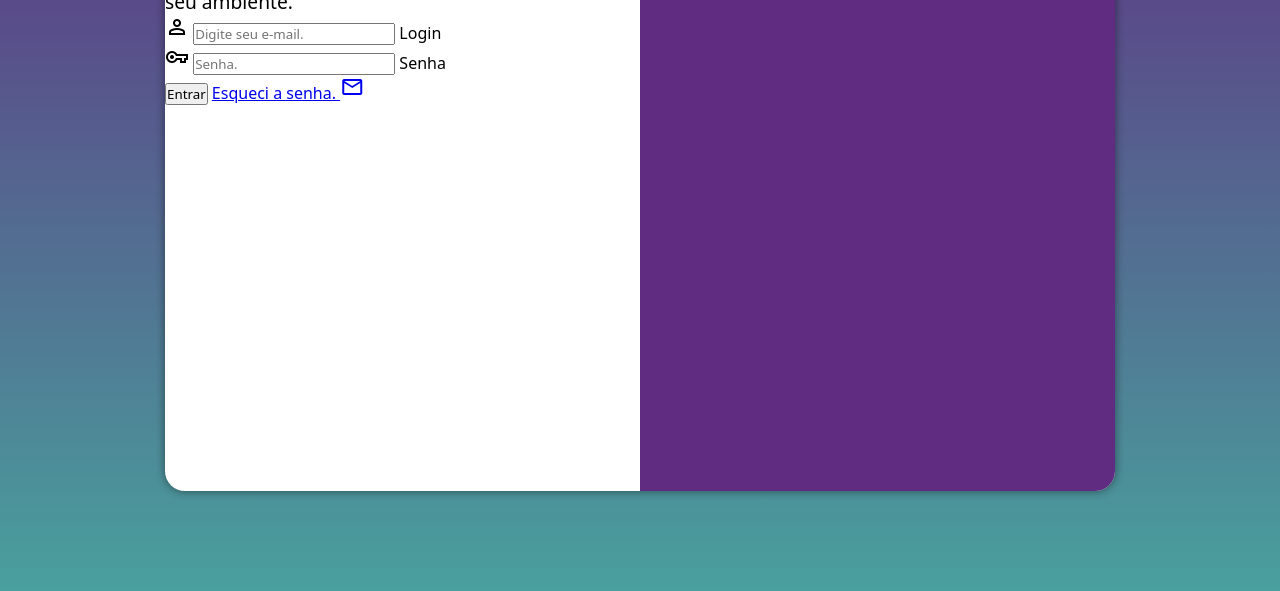
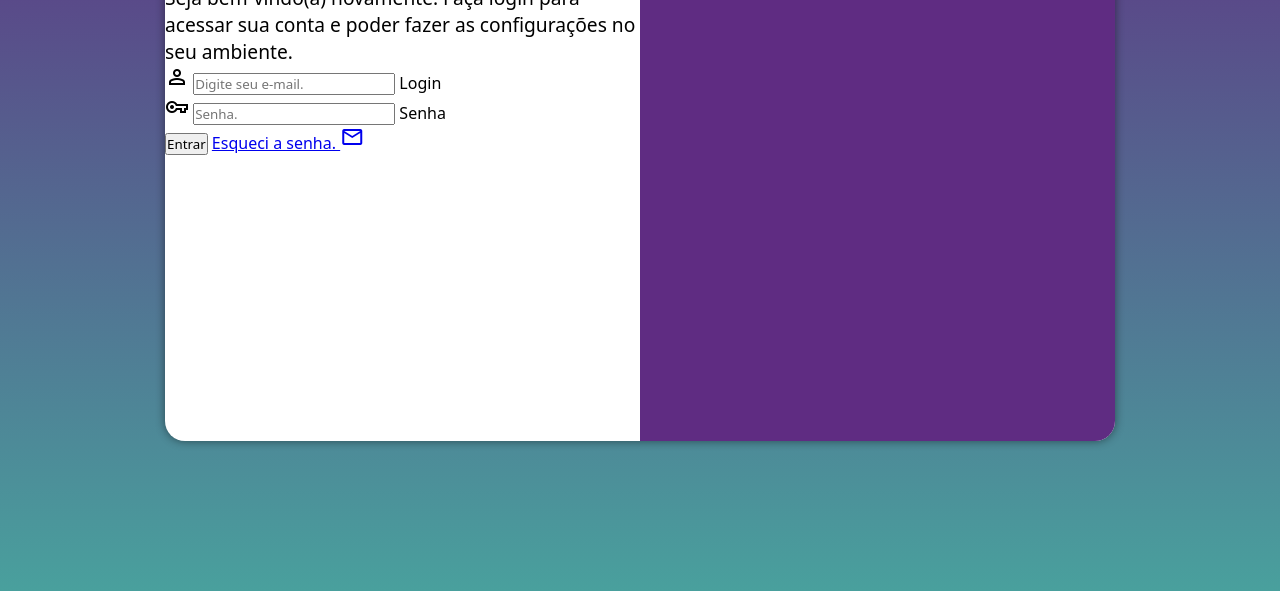
Before and after one commit to brunoleitesilva/projeto-login, a plain HTML site: page index.html in a window 1280 px wide. Shown: the part 209-800 px from the top of the page. Drawn offline with nearby package versions, Linux system fonts and the light colour scheme.

Commit message:
Update style.css

```diff
--- a/estilos/style.css
+++ b/estilos/style.css
@@ -33,8 +33,8 @@ section#login {
     overflow: hidden;
 
     background-color: white;
-    width: 350px;
-    height: 600px;
+    width: 250px;
+    height: 500px;
     border-radius: 20px;
     box-shadow: 0px 0px 10px rgba(0, 0, 0, 0.473);
 
```
